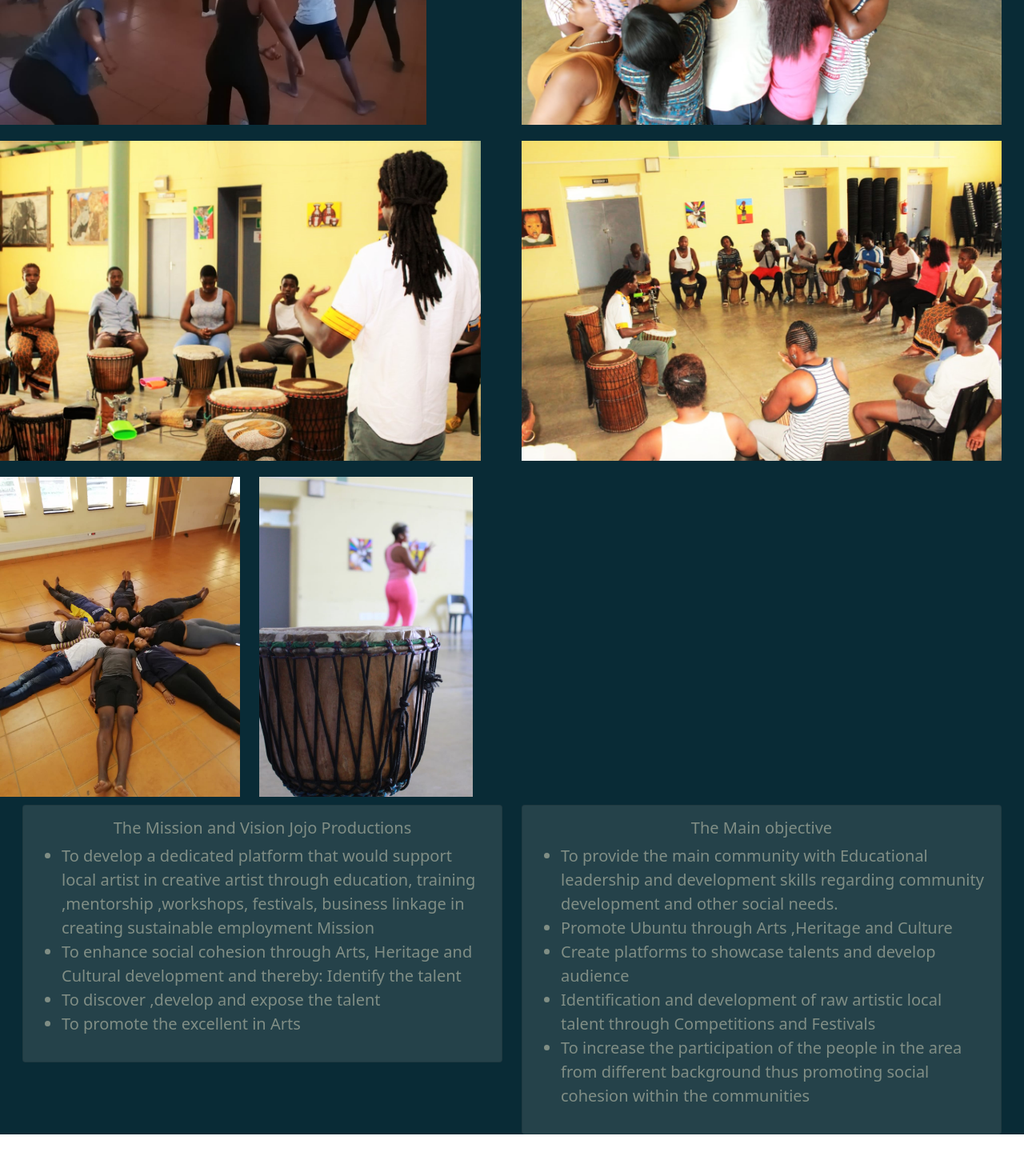
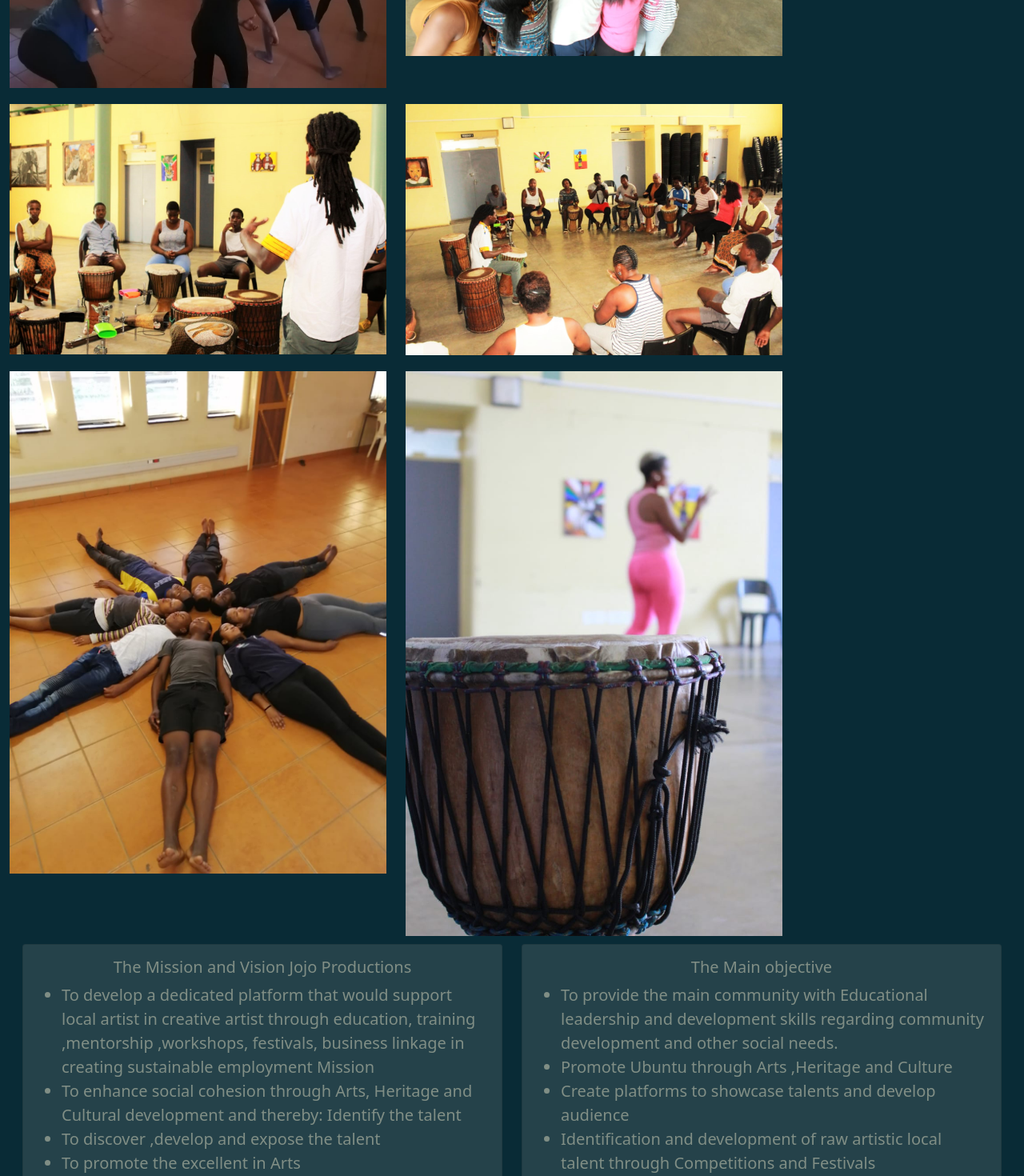
Before and after one commit to codegithm/jojo, a React (Create React App) app: page / in a window 1280 px wide. Shown: the part 1020-2490 px from the top of the page at 80% size. Before the commit the page ends 2438 px from the top, so only its background shows below. Built offline with nearby package versions, Linux system fonts and the light colour scheme.

Commit message:
Picture resizing

```diff
--- a/src/Components/Home/Home.css
+++ b/src/Components/Home/Home.css
@@ -18,20 +18,30 @@
 }
 
 .row img {
-  max-height: 400px;
-  width: auto;
+  max-height: auto;
   display: flex;
 }
 .pic {
   margin-top: 10px;
   margin-bottom: 10px;
+  max-width: 495px;
+  display: flex;
+  flex-direction: column;
 }
 .pic2 {
   margin-top: 10px;
   margin-bottom: 10px;
   max-height: auto !important;
-  width: auto;
+  max-width: 495px;
+  display: flex;
+  flex-direction: column;
 }
 .card-text ul {
   text-align: left;
 }
+.row {
+  max-width: 100%;
+}
+.mission {
+  margin-bottom: 10px;
+}
--- a/src/Components/Home/Home.js
+++ b/src/Components/Home/Home.js
@@ -29,7 +29,7 @@ const Home = () => {
         ))}
       </div>
       <div className="row">
-        <div className="col-ms-12 col-md-6">
+        <div className="col-ms-12 col-md-6 mission">
           <Card
             title="The Mission and Vision Jojo Productions "
             content={
--- /dev/null
+++ b/src/Components/Nav/Nav.css
@@ -0,0 +1,3 @@
+.navbar {
+  background: #f49f4b !important;
+}
--- a/src/Components/Nav/Nav.js
+++ b/src/Components/Nav/Nav.js
@@ -1,5 +1,5 @@
 import React from "react";
-
+import "./Nav.css";
 const Nav = () => {
   return (
     <div>
```
